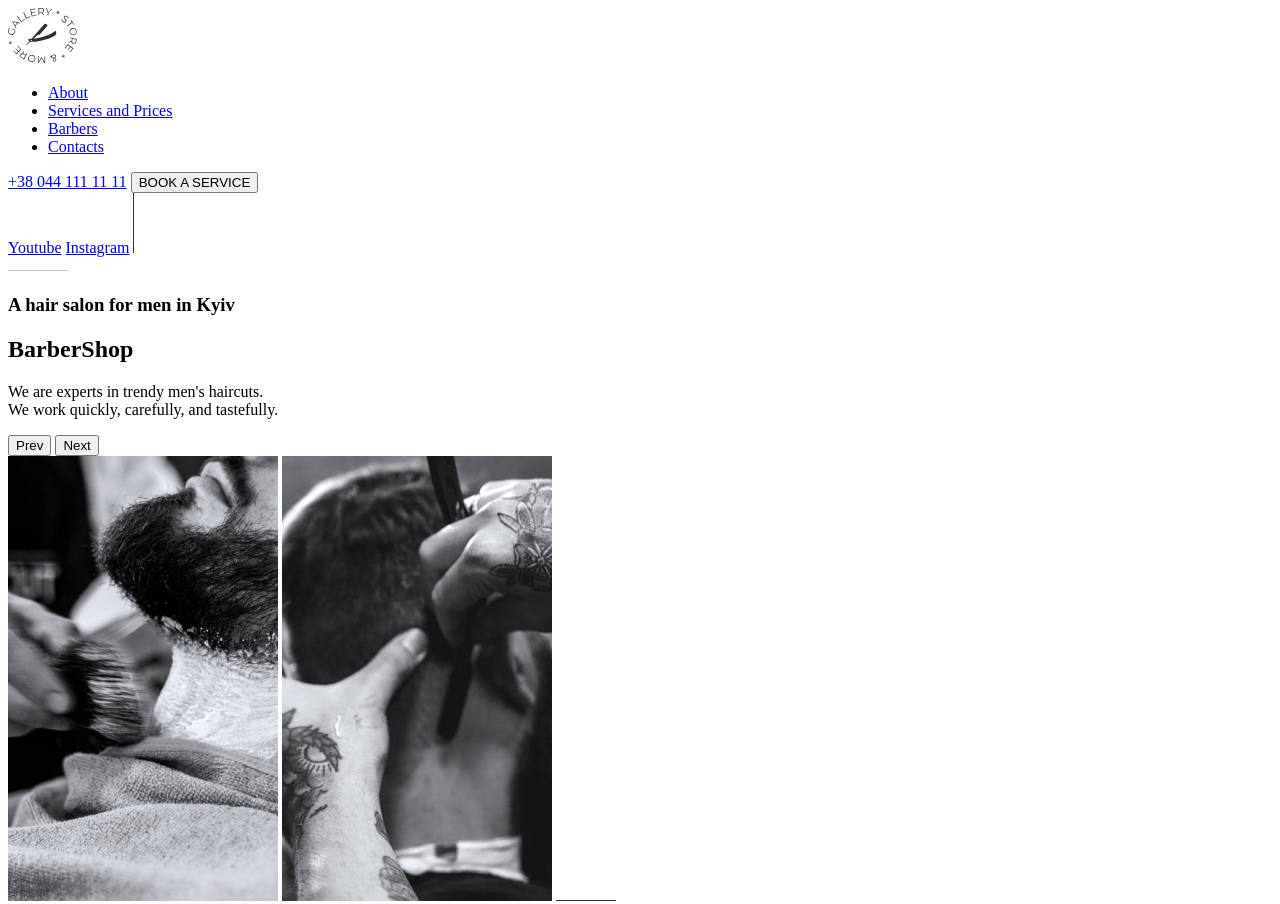
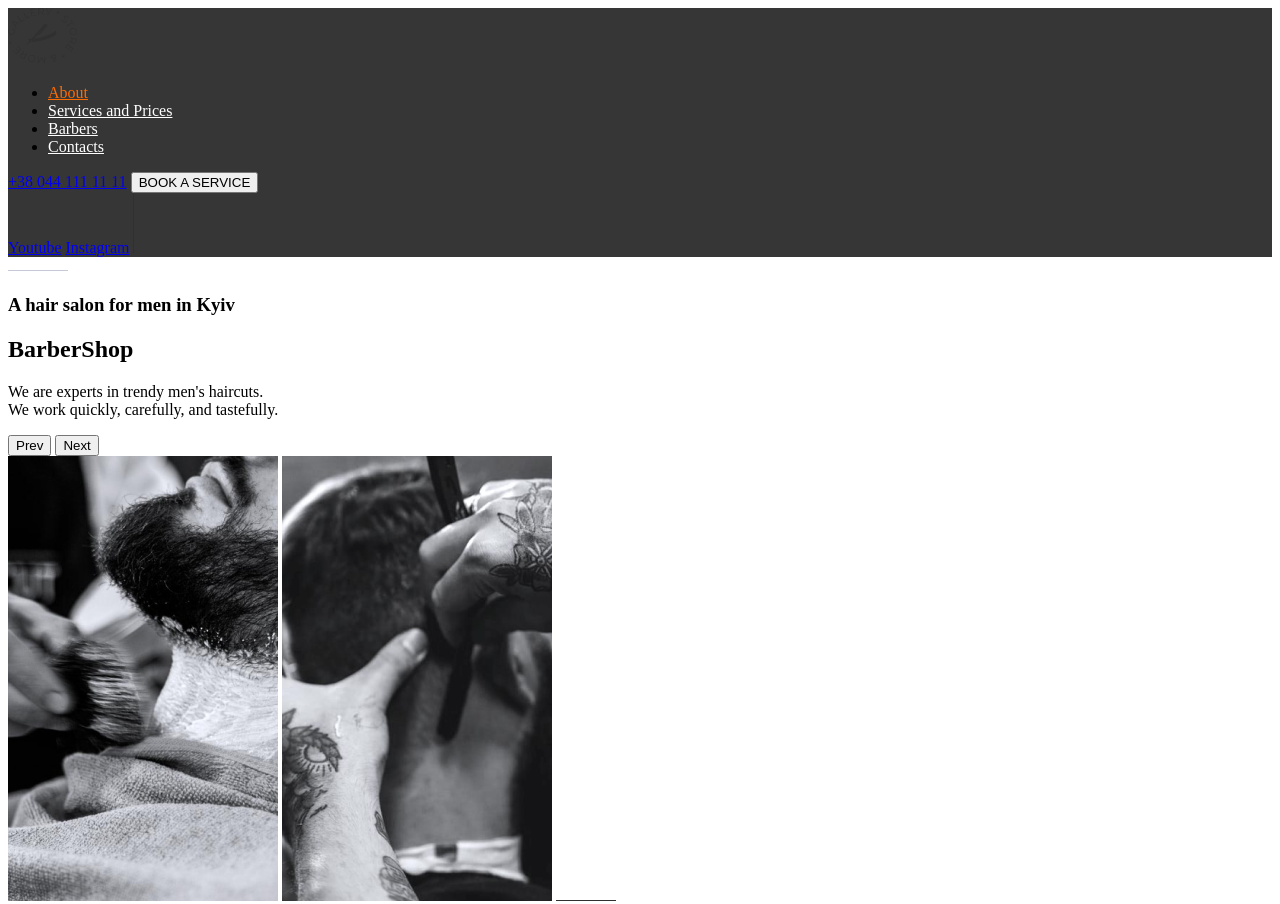
Before and after one commit to cornimbarbu/barbershop, a plain HTML site: page index.html in a window 1280 px wide. Shown: the top 904 px of the page. Drawn offline with Linux system fonts and the light colour scheme.

Commit message:
update and create style.css

```diff
--- a/index.html
+++ b/index.html
@@ -1,16 +1,21 @@
 <!DOCTYPE html>
+<html lang="en">
+  <head>
+    <meta charset="UTF-8" />
+    <meta http-equiv="X-UA-Compatible" content="IE=edge" />
+    <meta name="viewport" content="width=device-width, initial-scale=1.0" />
+    <title>Barbershop</title>
+    <link rel="stylesheet" href="./style.css" />
+  </head>
   <html>
-  <head>
-    <title>Barbershop</title>
-  </head>
     <body>
-    <header>
+      <header class="global-header">
         <a href="index.html">
           <img src="images/logo.svg" alt="Logo" />
         </a>
-      <nav>
+        <nav class="main-navigation">
           <ul>
-          <li><a href="about.html">About</a></li>
+            <li><a href="about.html" class="active">About</a></li>
             <li><a href="services.html">Services and Prices</a></li>
             <li><a href="barbers.html">Barbers</a></li>
             <li><a href="contact.html">Contacts</a></li>
@@ -60,10 +65,10 @@
           </p>
           <p>
             We are a team that never rests on its laurels and yearns for change.
-          And once you fall into the hands of our master, you will never be the
-          same again. We are a team that is always on the same wavelength with
-          clients. Therefore, we are always ready to improve everyone who comes
-          to us!
+            And once you fall into the hands of our master, you will never be
+            the same again. We are a team that is always on the same wavelength
+            with clients. Therefore, we are always ready to improve everyone who
+            comes to us!
           </p>
           <button>BOOK A SERVICE</button>
         </section>
@@ -124,15 +129,16 @@
               <span>The Best Barbers&#x2028;of Kyiv</span>
             </li>
             <li>
-            <span>100</span><sup>+</sup><span>Gifts for Regular Customers</span>
+              <span>100</span><sup>+</sup
+              ><span>Gifts for Regular Customers</span>
             </li>
           </ul>
           <article>
             <h3>OLD SCHOOL</h3>
             <h2>Why do they come to us?</h2>
             <p>
-            Only good things are said about us. But it is better &#x2028;to see
-            and feel 1 time than to read 10 times.
+              Only good things are said about us. But it is better &#x2028;to
+              see and feel 1 time than to read 10 times.
             </p>
           </article>
         </section>
@@ -235,3 +241,4 @@
       </footer>
     </body>
   </html>
+</html>
--- /dev/null
+++ b/style.css
@@ -0,0 +1,16 @@
+:root {
+  --link-color: #ffffff;
+}
+
+.global-header {
+  background: #363636;
+}
+
+.global-header .main-navigation a,
+.global-header .main-navigation :visited {
+  color: var(--link-color);
+}
+
+.global-header .main-navigation a.active {
+  color: #ff6c00;
+}
```
Lines whose indentation alone changed are shown as unchanged.
